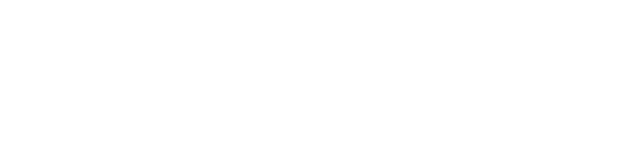
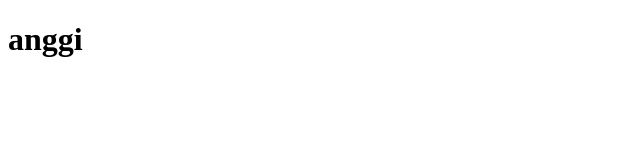
Before and after one commit to angginurul/pratikumgit, a plain HTML site: page index.html in a window 1280 px wide. Shown: the whole page, without its empty margins (0-640 px from the left). Drawn offline with Linux system fonts and the light colour scheme.

Commit message:
hai saya anggi

```diff
--- a/index.html
+++ b/index.html
@@ -7,6 +7,6 @@
     <title>Document</title>
 </head>
 <body>
-
+    <h1>anggi</h1>
 </body>
 </html>
```
